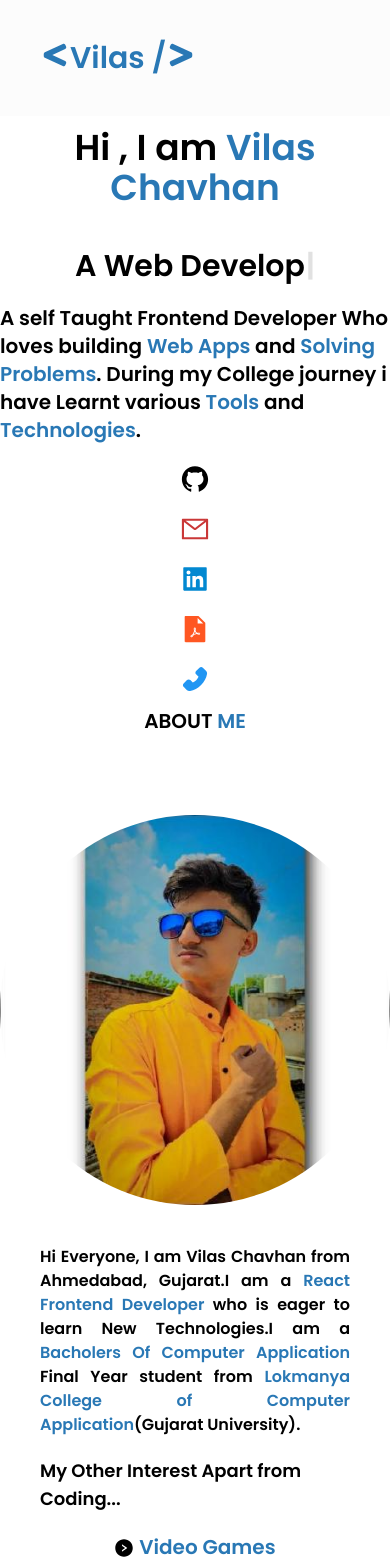
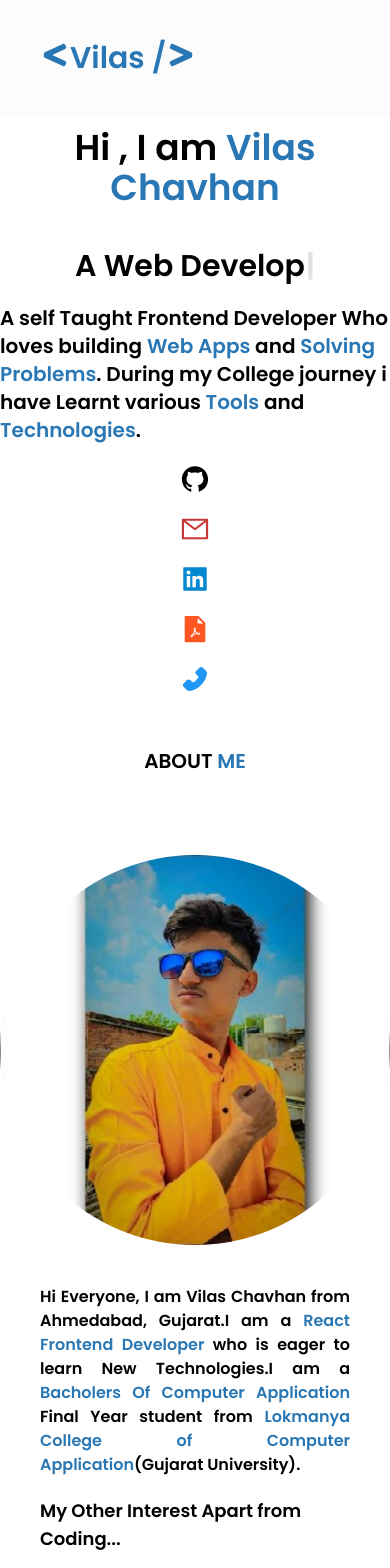
Before and after one commit to villAsh/v1lash.io, a React (Create React App) app: page / in a window 390 px wide. Shown: the top 1568 px of the page. Built offline with nearby package versions, Linux system fonts and the light colour scheme.

Commit message:
made more responsive

```diff
--- a/src/Components/About.jsx
+++ b/src/Components/About.jsx
@@ -3,7 +3,7 @@ import avatar from '../Assets/avatar.jfif'
 import { AiFillRightCircle } from 'react-icons/ai'
 export default function About() {
     return (
-        <div className=" font-poppins">
+        <div className=" font-poppins mt-10">
             <motion.h1
             initial={{scale : 0}}
             animate={{scale : 1}}
--- a/src/Components/Home.jsx
+++ b/src/Components/Home.jsx
@@ -59,10 +59,10 @@ export default function Home() {
                 During my College journey i have Learnt various <span className="text-light-primary">Tools</span> and <span className="text-light-primary">Technologies</span>.
             </p>
             <ul className="flex flex-col space-y-5 sm:space-y-0 sm:flex-row sm:items-center sm:space-x-5 my-5  text-3xl">
-                {links.map((item) => <li className={`relative group hover:cursor-pointer`} key={item.id}>
+                {links.map((item) => <li className={`relative group sm:hover:cursor-pointer`} key={item.id}>
                     <a href={`${item.link}`} className="transition-all" target="_blank" rel="noreferrer">{item.icon}</a>
                     {/* <span className="transition-all">{item.icon}</span> */}
-                    <span className="absolute -bottom-2 left-0 w-0 h-[3px] bg-light-primary transition-all group-hover:w-full"></span>
+                    <span className="absolute -bottom-2 left-0 w-0 h-[3px] bg-light-primary transition-all sm:group-hover:w-full"></span>
                 </li>
                 )}
             </ul>
```
